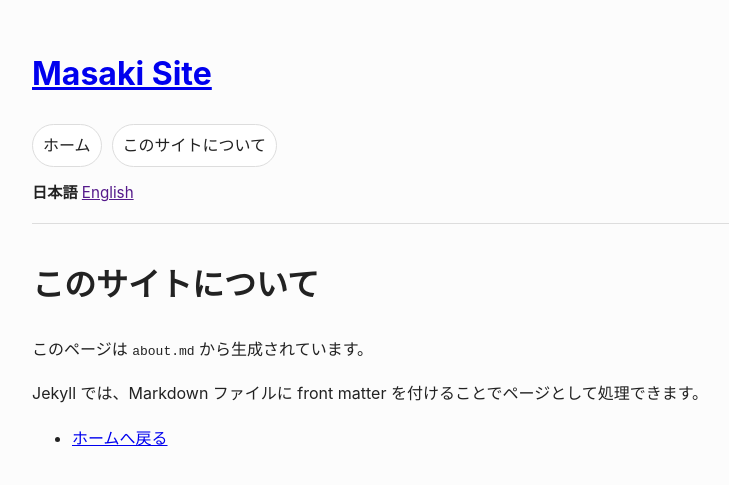
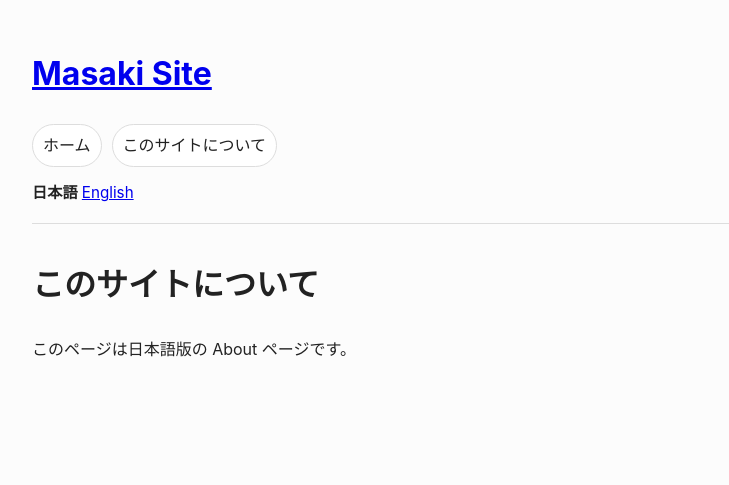
Before and after one commit to masakielastic/masakielastic.github.io, a Jekyll site: the page built from about.md, in a window 1280 px wide. Shown: the top 485 px of the page, without its empty margins (228-957 px from the left). Built offline with Jekyll 4.4.1, drawn with Linux system fonts in a browser that asks for light colours.

Commit message:
Update about.md

```diff
--- a/about.md
+++ b/about.md
@@ -1,12 +1,11 @@
 ---
 title: このサイトについて
+lang: ja
 permalink: /about
+en_url: /en/about
+home_url: /
 ---
 
 # このサイトについて
 
-このページは `about.md` から生成されています。
-
-Jekyll では、Markdown ファイルに front matter を付けることでページとして処理できます。
-
-- [ホームへ戻る](/)
+このページは日本語版の About ページです。
```
